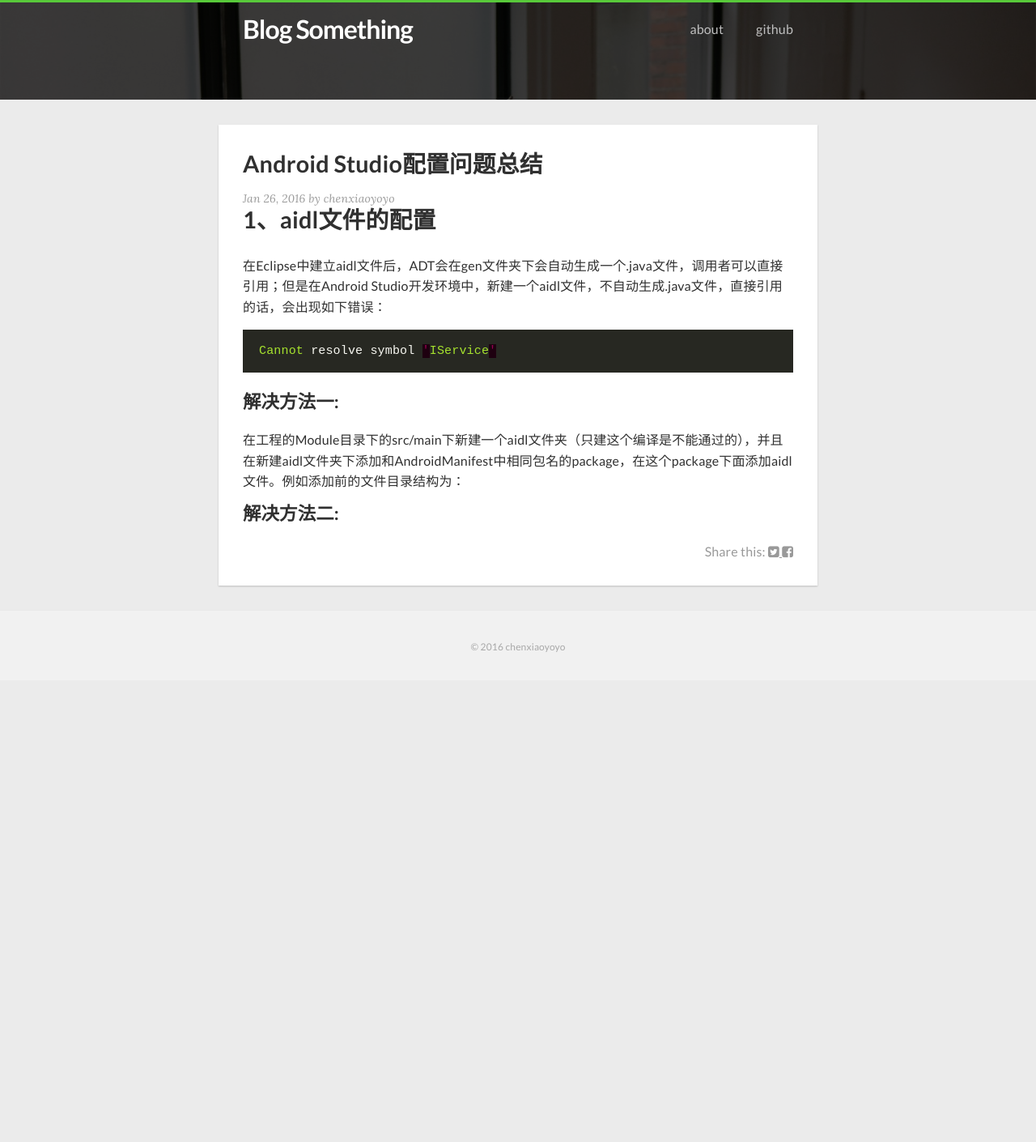
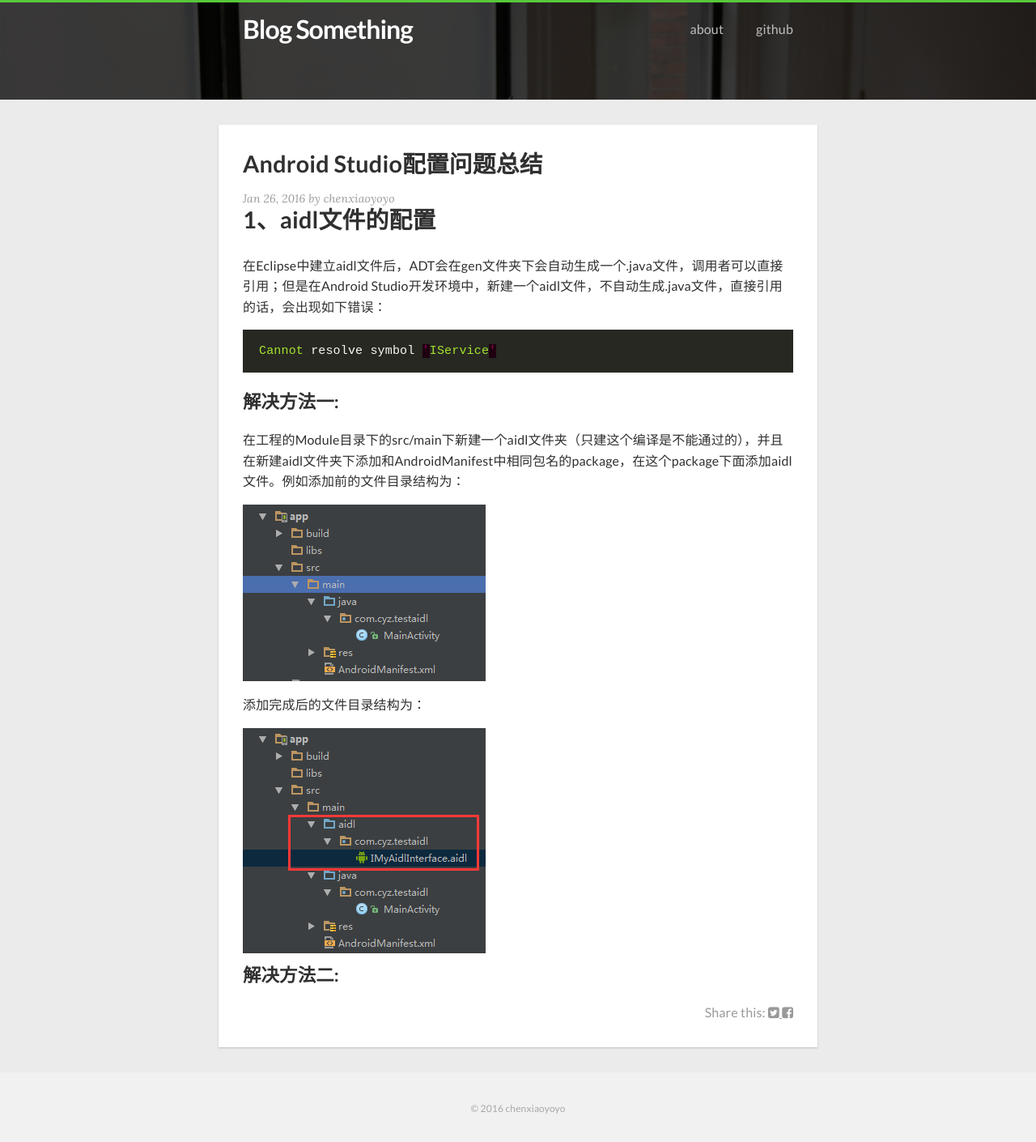
Before and after one commit to chenxiaoyoyo/chenxiaoyoyo.github.com, a Jekyll site: the page built from _posts/2016-01-26-Android-Studio-Configuration.markdown, in a window 1280 px wide. Shown: the whole page at 81% size. Built offline with Jekyll 4.4.1, drawn with Linux system fonts in a browser that asks for light colours; nearby versions of some CDN libraries; Markdown is read by kramdown in place of the engine named in the settings; before the commit the page ends 900 px from its top, so only the background shows below that.

Commit message:
Update 2016-01-26-Android-Studio-Configuration.markdown

```diff
--- a/_posts/2016-01-26-Android-Studio-Configuration.markdown
+++ b/_posts/2016-01-26-Android-Studio-Configuration.markdown
@@ -18,6 +18,10 @@ Cannot resolve symbol 'IService'
 
 在工程的Module目录下的src/main下新建一个aidl文件夹（只建这个编译是不能通过的），并且在新建aidl文件夹下添加和AndroidManifest中相同包名的package，在这个package下面添加aidl文件。例如添加前的文件目录结构为：
 
+![](/images/posts/android/android-studio-config1.png)
 
+添加完成后的文件目录结构为：
+
+![](/images/posts/android/android-studio-config2.png)
 
 ###解决方法二:
```
